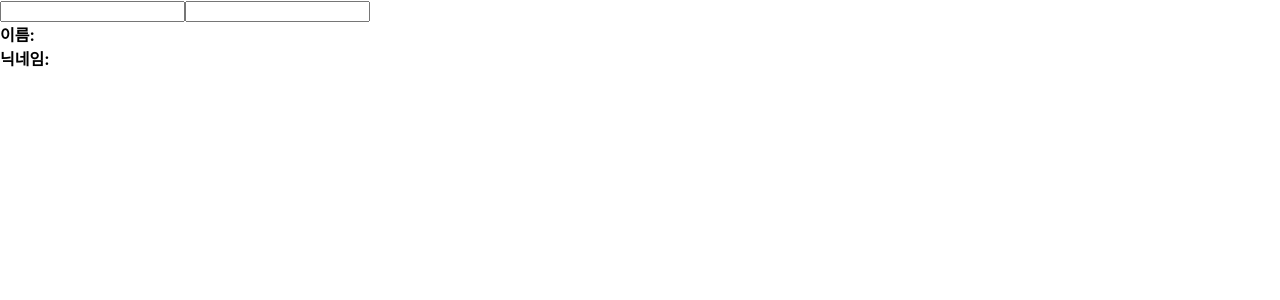
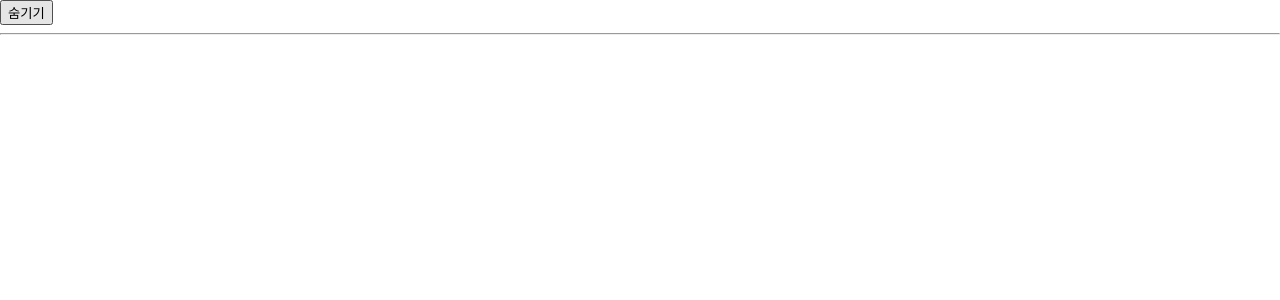
Before and after one commit to Duck-98/hello-react, a React (Create React App) app: page / in a window 1280 px wide. Shown: the top 300 px of the page. Built offline with nearby package versions, Linux system fonts and the light colour scheme.

Commit message:
8장 내용 정리  추가 및 실습

```diff
--- a/src/App.js
+++ b/src/App.js
@@ -1,8 +1,18 @@
-import React from 'react';
+import React, { useState } from 'react';
 import Info from './Chapter 8/Info';
 
 const App = () => {
-  return <Info />;
+  const [visible, setVisible] = useState(false);
+  const onClick = () => {
+    setVisible(!visible);
+  };
+  return (
+    <>
+      <button onClick={onClick}>{visible ? '보이기' : '숨기기'}</button>
+      <hr />
+      {visible && <Info />}
+    </>
+  );
 };
 /*import LifeCycleSample from './LifeCycleSample';
 import ErrorBoundary from './ErrorBoundary';
--- a/src/Chapter 8/Info.js
+++ b/src/Chapter 8/Info.js
@@ -1,8 +1,16 @@
-import React, { useState } from 'react';
+import React, { useState, useEffect } from 'react';
 
 const Info = () => {
   const [name, setName] = useState('');
   const [nickname, setNickname] = useState('');
+  useEffect(() => {
+    console.log('effect');
+    console.log(name);
+    return () => {
+      console.log('cleanup');
+      console.log(name);
+    };
+  }, [name]);
 
   const onChangeName = (e) => {
     setName(e.target.value);
```
Also changed, not shown: 1 other file (tests, documents, lock files or other folders).
